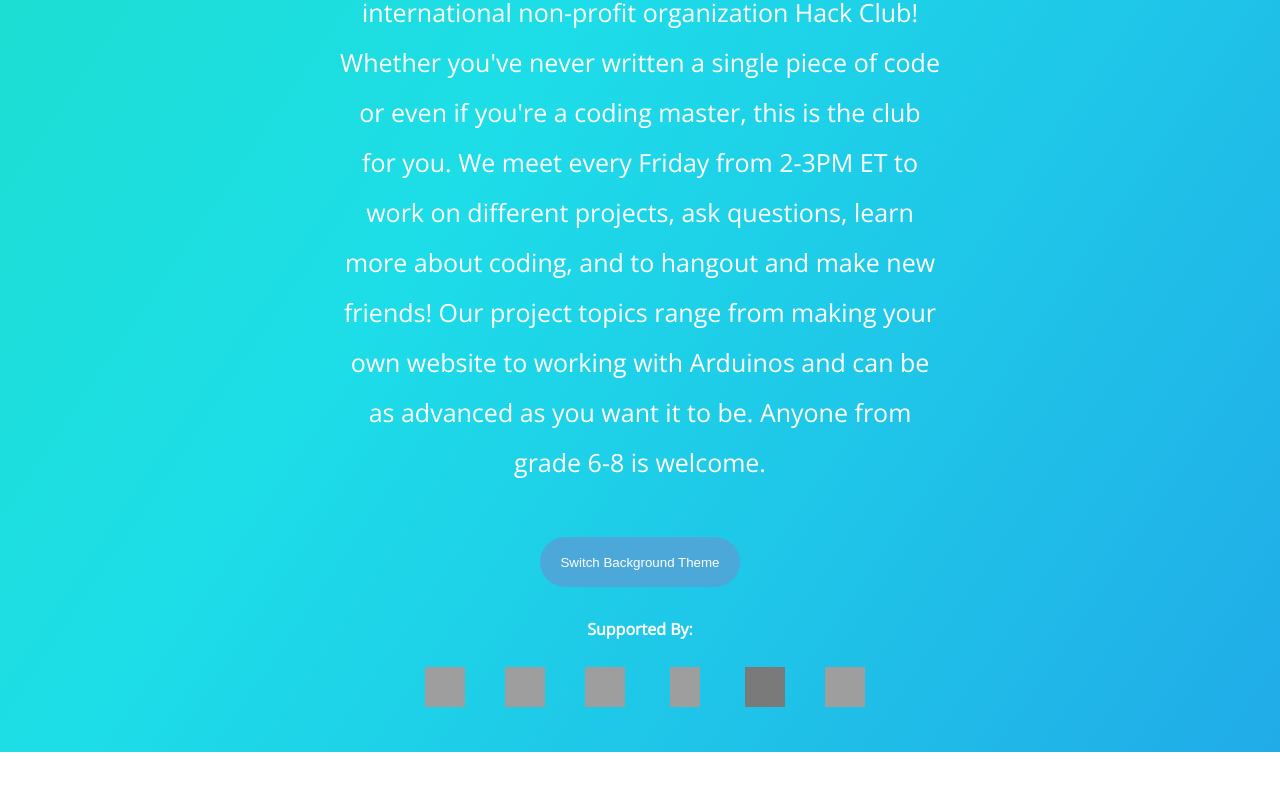
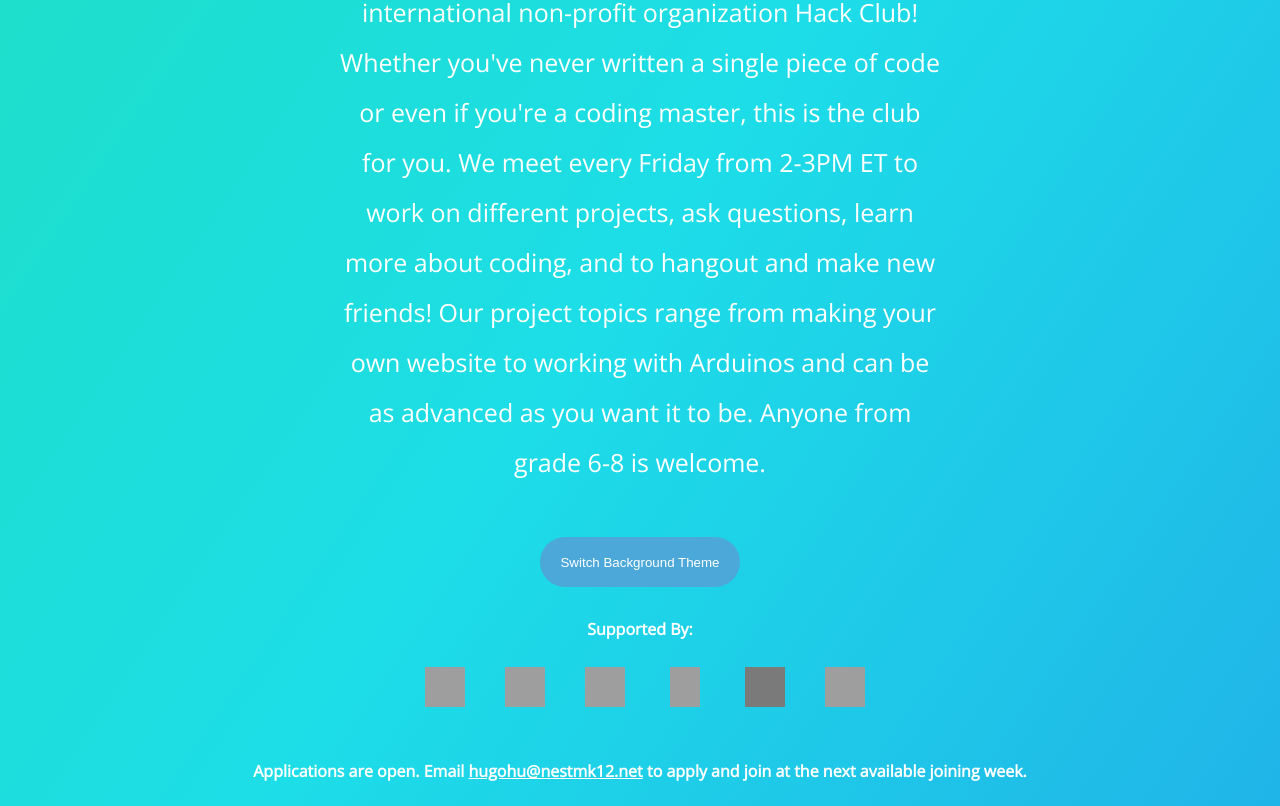
Before and after one commit to hackclub/nestm-site, a plain HTML site: page index.html in a window 1280 px wide. Shown: the part 401-1207 px from the top of the page. Before the commit the page ends 1153 px from the top, so only its background shows below. Drawn offline with nearby package versions, Linux system fonts and the light colour scheme; grey boxes are pictures that could not be loaded.

Commit message:
Add application info

```diff
--- a/index.html
+++ b/index.html
@@ -49,5 +49,11 @@
       </div>
       <br />
       <script src="script.js"></script>
+
+      <div id="theothercontainer">
+         <p id="app">
+            <strong> Applications are open. Email <a href="mailto:hugohu@nestmk12.net">hugohu@nestmk12.net</a> to apply and join at the next available joining week.</strong>
+         <p>
+      </div>
    </body>
 </html>
--- a/style.css
+++ b/style.css
@@ -122,3 +122,8 @@ body {
 /* Gradient code ends here */
 
 /* Also make sure you add it to the body's class like class="rainbow-gradient" or class="rainbow" -- If the body already has classes, add other classes with a space. class="someclass anotherclass rainbow-gradient" */
+
+a {color:#fff;}         /* Unvisited link  */
+a:visited {color:#fff;} /* Visited link    */
+a:hover {color:#fff;}   /* Mouse over link */
+a:active {color:#fff;}  /* Selected link   */
```
